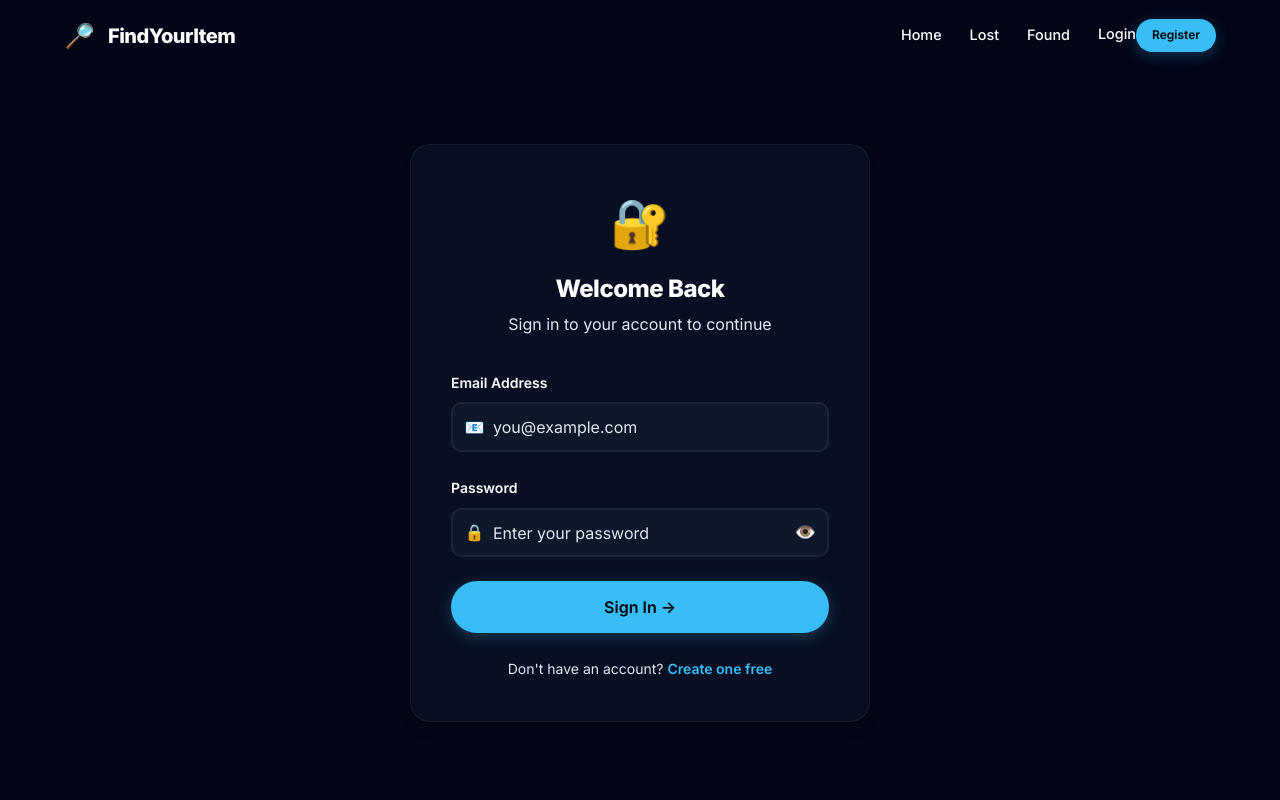
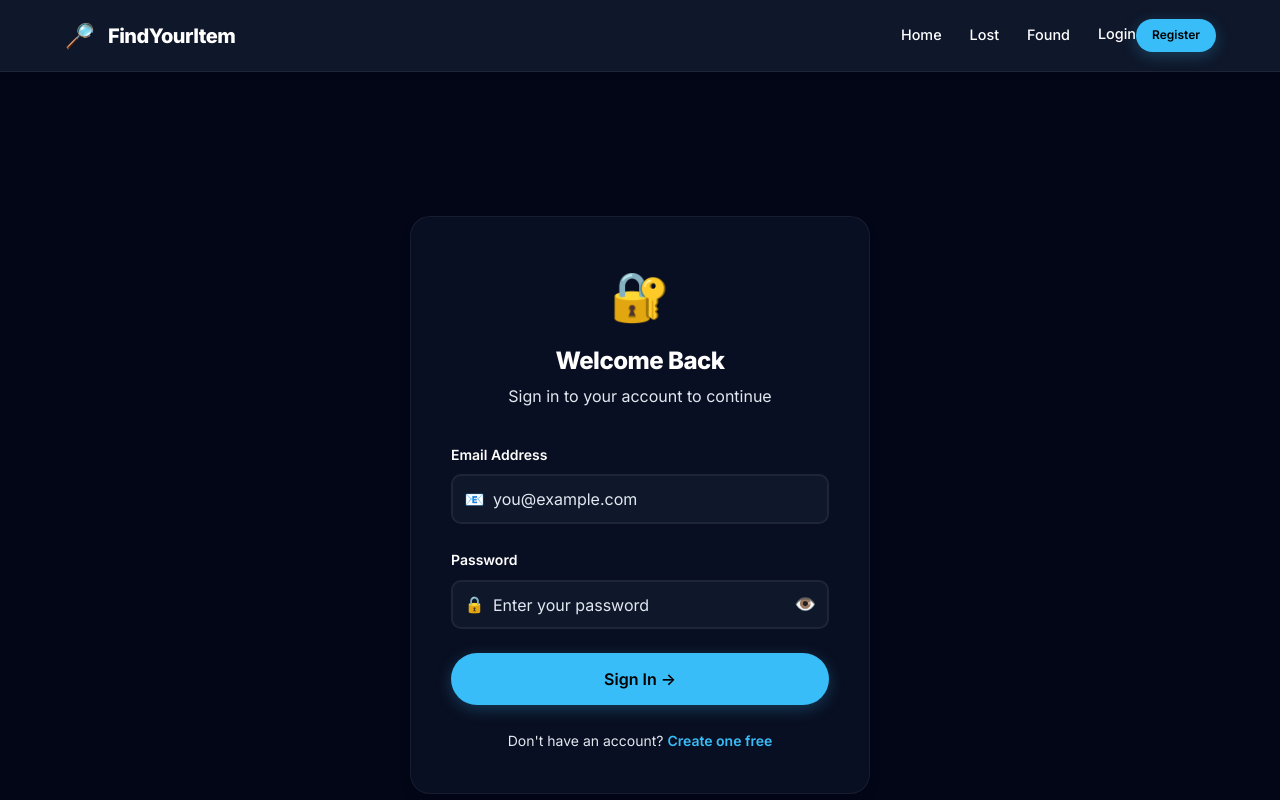
Before and after one commit to Sagarmajumder123/Find-Your-Item, a React (Create React App) app in the folder frontend/: page /login in a window 1280 px wide. Shown: the top 800 px of the page. Built offline with nearby package versions, Linux system fonts and the light colour scheme.

Commit message:
update project

```diff
--- a/frontend/src/App.css
+++ b/frontend/src/App.css
@@ -179,6 +179,7 @@ img {
   max-width: 1280px;
   margin: 0 auto;
   padding: 2rem 1.5rem;
+  padding-top: calc(72px + 2rem); /* Push down by header height + original padding */
   width: 100%;
 }/* ============================================
    NAVBAR (Professional Slate & Sky)
@@ -189,19 +190,16 @@ img {
   left: 0;
   right: 0;
   height: 72px;
-  background: transparent;
-  backdrop-filter: blur(0px);
+  background: var(--bg-secondary) !important;
+  backdrop-filter: none !important;
   transition: var(--transition-base);
-  z-index: 1000;
-  border-bottom: 1px solid transparent;
+  z-index: 5000;
+  border-bottom: 1px solid var(--border-color);
+  box-shadow: var(--shadow-md);
 }
 
 .navbar-header.scrolled {
-  background: rgba(2, 6, 23, 0.8);
-  backdrop-filter: blur(12px);
-  height: 64px;
-  border-bottom: 1px solid var(--border-color);
-  box-shadow: 0 4px 20px rgba(0,0,0,0.3);
+  height: 72px; /* Keep height fixed */
 }
 
 .navbar-container {
@@ -233,6 +231,7 @@ img {
   font-weight: 800;
   color: var(--text-primary);
   letter-spacing: -0.5px;
+  white-space: nowrap;
 }
 
 .navbar-links {
@@ -284,6 +283,7 @@ img {
   padding-left: 20px;
   border-left: 1px solid var(--border-color);
   flex-wrap: nowrap;
+  flex-shrink: 0;
 }
 
 .theme-toggle {
@@ -1955,10 +1955,7 @@ img {
 .stats-number {
   font-size: var(--font-4xl);
   font-weight: 800;
-  background: var(--gradient-primary);
-  -webkit-background-clip: text;
-  -webkit-text-fill-color: transparent;
-  background-clip: text;
+  color: var(--primary);
 }
 
 .stats-label {
@@ -3866,18 +3863,18 @@ img {
 }
 
 .msg-tag-sent {
-  background: rgba(255, 255, 255, 0.2);
-  color: #E2E8F0;
+  background: #38bdf8;
+  color: #ffffff;
 }
 
 .msg-tag-delivered {
-  background: rgba(167, 139, 250, 0.25);
-  color: #C4B5FD;
+  background: #818cf8;
+  color: #ffffff;
 }
 
 .msg-tag-seen {
-  background: rgba(52, 211, 153, 0.25);
-  color: #6EE7B7;
+  background: #10b981;
+  color: #ffffff;
 }
 
 /* ============================================
--- a/frontend/src/index.css
+++ b/frontend/src/index.css
@@ -143,9 +143,7 @@ a:hover {
 .section-title {
   font-size: 2.5rem;
   margin-bottom: 10px;
-  background: linear-gradient(135deg, #fff 0%, #38bdf8 100%);
-  -webkit-background-clip: text;
-  -webkit-text-fill-color: transparent;
+  color: var(--text-primary);
 }
 
 .section-subtitle {
```
